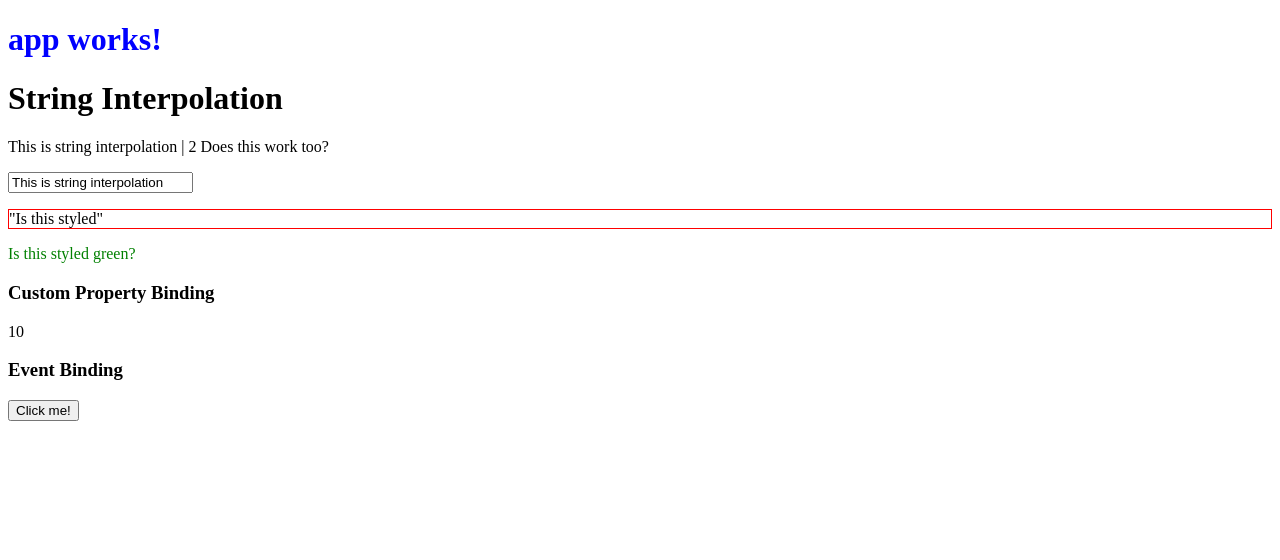
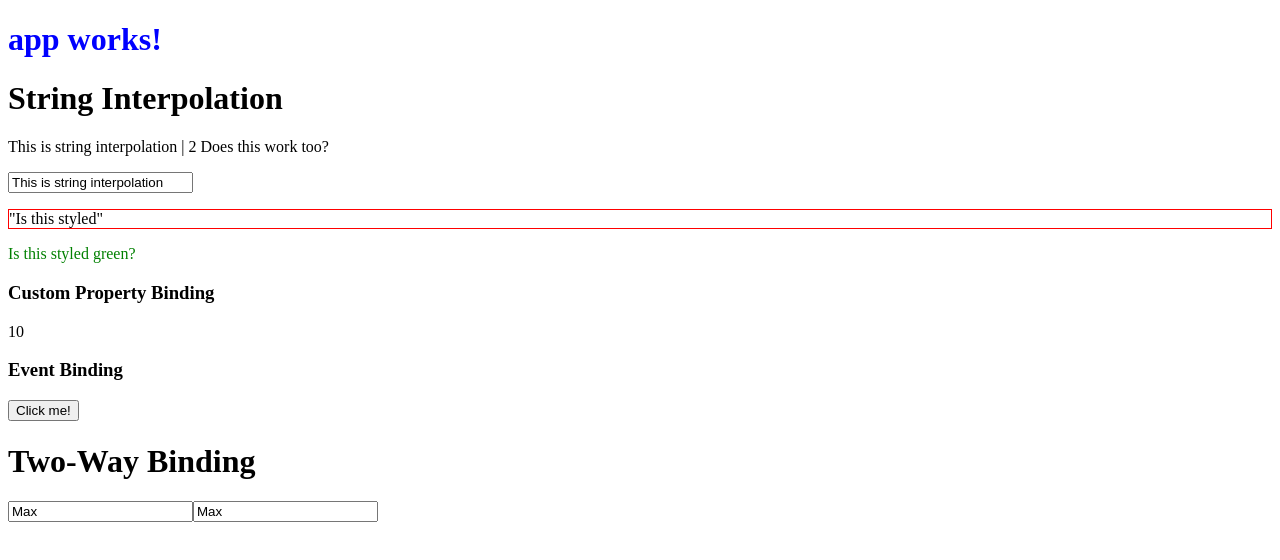
Before and after one commit to milosbunijevac/first-app, an Angular app: page / in a window 1280 px wide. Shown: the top 560 px of the page. Built offline with nearby package versions, Linux system fonts and the light colour scheme.

Commit message:
"Did two way binding example"

```diff
--- a/src/app/app.module.ts
+++ b/src/app/app.module.ts
@@ -7,13 +7,15 @@ import { AppComponent } from './app.component';
 import { DatabindingComponent } from './databinding/databinding.component';
 import { PropertyBindingComponent } from './databinding/property-binding.component';
 import { EventBindingComponent } from './databinding/event-binding.component';
+import { TwoWayBindingComponent } from './databinding/two-way-binding.component';
 
 @NgModule({
   declarations: [
     AppComponent,
     DatabindingComponent,
     PropertyBindingComponent,
-    EventBindingComponent
+    EventBindingComponent,
+    TwoWayBindingComponent
   ],
   imports: [
     BrowserModule,
--- a/src/app/databinding/databinding.component.html
+++ b/src/app/databinding/databinding.component.html
@@ -11,4 +11,7 @@
 <h3>Custom Property Binding</h3>
 <app-property-binding [result] = 10></app-property-binding>
 <h3> Event Binding </h3>
-<app-event-binding></app-event-binding>
+<app-event-binding (clicked)="onClicked($event)"></app-event-binding>
+
+<h1>Two-Way Binding</h1>
+<app-two-way-binding></app-two-way-binding>
--- a/src/app/databinding/databinding.component.ts
+++ b/src/app/databinding/databinding.component.ts
@@ -1,6 +1,7 @@
 import { Component } from '@angular/core';
 import { PropertyBindingComponent } from './property-binding.component';
 import { EventBindingComponent } from './event-binding.component';
+import { TwoWayBindingComponent } from './two-way-binding.component';
 
 @Component({
   selector: 'app-databinding',
@@ -12,4 +13,12 @@ export class DatabindingComponent{
   stringInterpolation = 'This is string interpolation';
   numberInterpolation = 2;
 
+  onTest() {
+    return true;
+  }
+
+  onClicked(value: string){
+    alert(value)
+  }
+
 }
--- a/src/app/databinding/event-binding.component.ts
+++ b/src/app/databinding/event-binding.component.ts
@@ -1,4 +1,4 @@
-import { Component } from '@angular/core';
+import { Component, EventEmitter , Output} from '@angular/core';
 
 @Component({
   selector: 'app-event-binding',
@@ -8,7 +8,8 @@ import { Component } from '@angular/core';
   styles: []
 })
 export class EventBindingComponent {
+  @Output() clicked = new EventEmitter<string>();
   onClicked(){
-    alert("This button works!")
+    this.clicked.emit('It works!');
   }
 }
--- /dev/null
+++ b/src/app/databinding/two-way-binding.component.ts
@@ -0,0 +1,16 @@
+import { Component } from '@angular/core';
+
+@Component({
+  selector: 'app-two-way-binding',
+  template: `
+      <input type = "text" [(ngModel)]="person.name">
+      <input type = "text" [(ngModel)]="person.name">
+  `,
+})
+export class TwoWayBindingComponent{
+  person= {
+    name: "Max",
+    age: 27
+  };
+
+}
```
